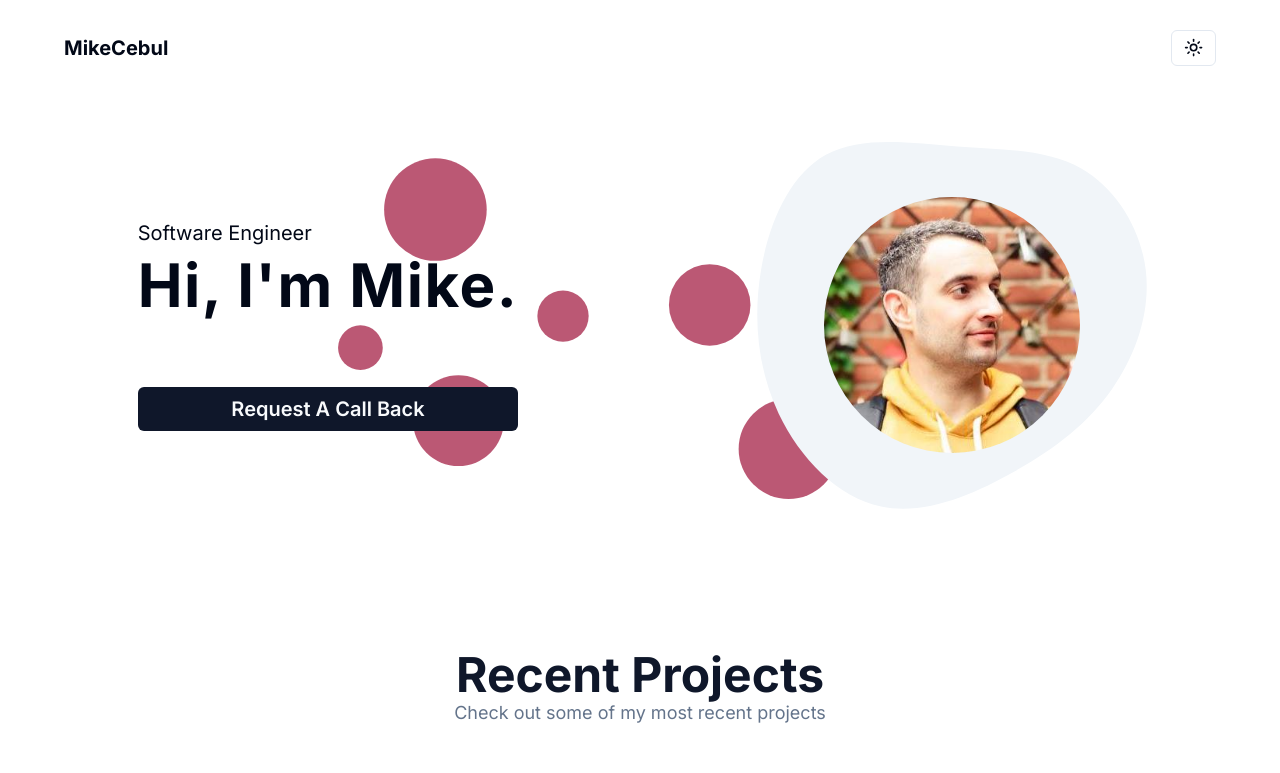
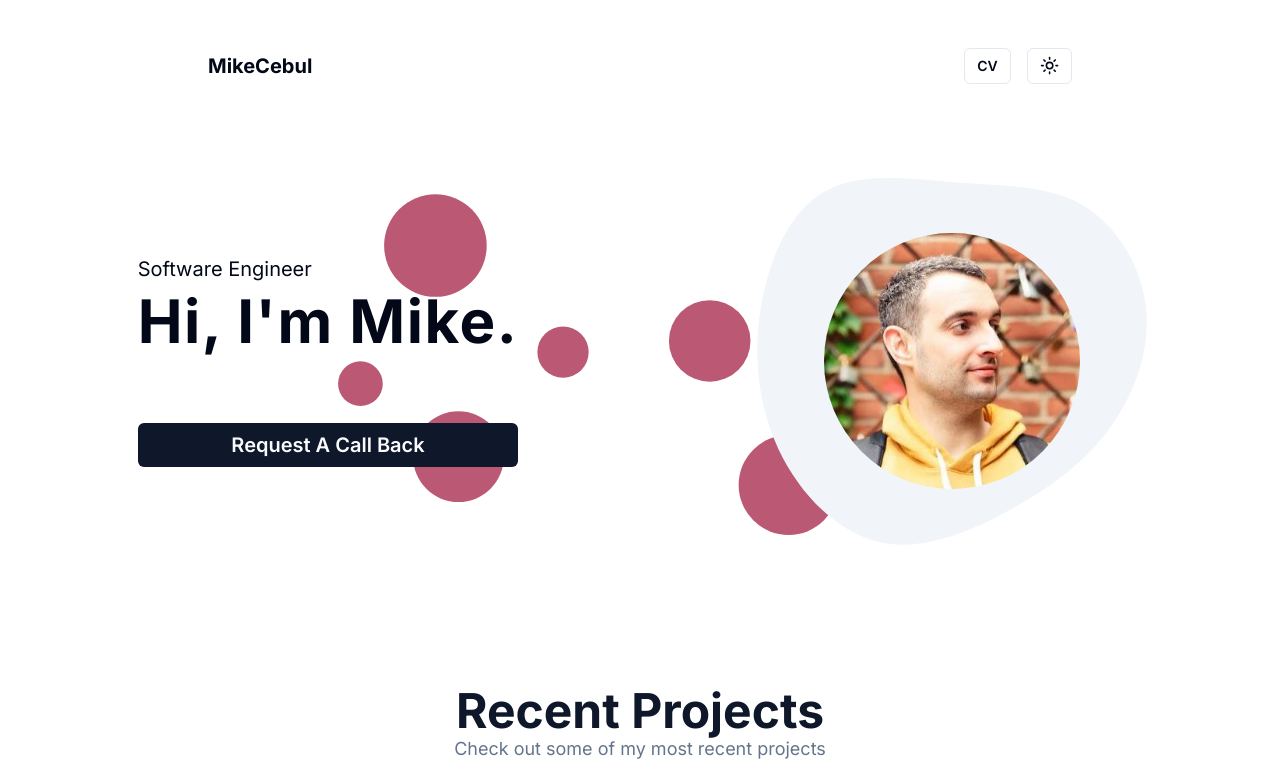
Before and after one commit to mikecebul/next-portfolio, a Next.js app: page / in a window 1280 px wide. Shown: the top 773 px of the page. Built offline with nearby package versions, Linux system fonts and the light colour scheme.

Commit message:
Chore: add CV, move projects to siteConfig

```diff
--- a/src/_components/main-nav.tsx
+++ b/src/_components/main-nav.tsx
@@ -3,44 +3,42 @@
 import * as React from "react";
 import Link from "next/link";
 
-import { cn, isActiveRoute } from "@/_lib/utils";
+import { cn } from "@/_lib/utils";
 import {
   NavigationMenu,
   NavigationMenuItem,
-  NavigationMenuLink,
   NavigationMenuList,
-  navigationMenuTriggerStyle,
 } from "@/_components/ui/navigation-menu";
 import { usePathname } from "next/navigation";
-import { siteConfig } from "@/_config/site";
 import { ModeToggle } from "./mode-toggle";
+import { buttonVariants } from "./ui/button";
 
 export function MainNav() {
   const currentPathName = usePathname();
 
   return (
-    <div className="flex justify-center items-center py-12 container relative">
-      <p className="text-xl font-bold absolute left-8 lg:left-16">MikeCebul</p>
-      <NavigationMenu className="justify-around">
-        <NavigationMenuList className="hidden">
-          {siteConfig.NavLinks.map((item) => (
-            <NavigationMenuItem key={item.title}>
-              <Link href={item.href} legacyBehavior passHref>
-                <NavigationMenuLink
-                  className={cn(navigationMenuTriggerStyle(), {
-                    "": isActiveRoute(currentPathName as string, item.href),
-                  })}
-                >
-                  {item.title}
-                </NavigationMenuLink>
+    <header className="container max-w-screen-lg">
+      <div className="flex justify-between items-center py-4 lg:p-12 relative">
+        <p className="text-xl font-bold">MikeCebul</p>
+        <NavigationMenu className="justify-end">
+          <NavigationMenuList className="space-x-4">
+            <NavigationMenuItem>
+              <Link
+                href="/resume.pdf"
+                className={cn(
+                  buttonVariants({ variant: "outline", size: "sm" }),
+                  "font-semibold"
+                )}
+              >
+                CV
               </Link>
             </NavigationMenuItem>
-          ))}
-        </NavigationMenuList>
-      </NavigationMenu>
-      <div className="absolute right-8 lg:right-16">
-        <ModeToggle />
+            <NavigationMenuItem>
+              <ModeToggle />
+            </NavigationMenuItem>
+          </NavigationMenuList>
+        </NavigationMenu>
       </div>
-    </div>
+    </header>
   );
 }
--- a/src/_config/site.ts
+++ b/src/_config/site.ts
@@ -1,14 +1,50 @@
 export type SiteConfig = typeof siteConfig;
 
 export const siteConfig = {
-NavLinks: [
+  navLinks: [
     {
-        title: "Home",
-        href: "/",
+      title: "CV",
+      href: "/resume.pdf",
+    },
+  ],
+  projects: [
+    {
+      name: "Zoom Hybrid Meeting Kiosk",
+      description:
+        "Start a Zoom hybrid meeting without the need for additional Polycom equipment or a Zoom Rooms subscription.",
+      image: "/zoom_kiosk.jpg",
+      link: "https://github.com/mikecebul/zoom-hybrid-meeting-kiosk",
+      technologies: [
+        "Electron.js",
+        "Vite",
+        "React",
+        "Express.js",
+        "Tailwindcss",
+        "Remote Tunnel",
+      ],
     },
     {
-        title: "Projects",
-        href: "/projects",
-    }
-]
-}
+      name: "BASES Outpatient Facility",
+      description:
+        "Business website with a dynamic team, services, about us, and donation sections, along with a   custom admin panel",
+      image: "/bases.png",
+      link: "https://github.com/mikecebul/bases",
+      technologies: [
+        "Next.js",
+        "Prisma",
+        "PostgreSQL",
+        "Tailwindcss",
+        "Shadcn-ui",
+        "Uploadthing",
+      ],
+    },
+    {
+      name: "District 21 Softball of Michigan",
+      description:
+        "E-commerce website to sell registration for tournaments and training workshops, tracking tournament stats, and a hall of fame section.",
+      image: "/d21_softball.png",
+      link: "/",
+      technologies: ["Next.js", "Strapi.js", "Stripe", "MUI"],
+    },
+  ],
+};
--- a/src/app/page.tsx
+++ b/src/app/page.tsx
@@ -1,4 +1,3 @@
-import { Button } from "@/_components/ui/button";
 import Image from "next/image";
 import { buttonVariants } from "@/_components/ui/button";
 import { cn } from "@/_lib/utils";
@@ -12,47 +11,7 @@ import {
   CardTitle,
 } from "@/_components/ui/card";
 import { ContactForm } from "@/_components/contact-form";
-
-const projects = [
-  {
-    name: "Zoom Hybrid Meeting Kiosk",
-    description:
-      "Start a Zoom hybrid meeting without the need for additional Polycom equipment or a Zoom Rooms subscription.",
-    image: "/zoom_kiosk.jpg",
-    link: "https://github.com/mikecebul/zoom-hybrid-meeting-kiosk",
-    technologies: [
-      "Electron.js",
-      "Vite",
-      "React",
-      "Express.js",
-      "Tailwindcss",
-      "Remote Tunnel",
-    ],
-  },
-  {
-    name: "BASES Outpatient Facility",
-    description:
-      "Business website with a dynamic team, services, about us, and donation sections, along with a   custom admin panel",
-    image: "/bases.png",
-    link: "https://github.com/mikecebul/bases",
-    technologies: [
-      "Next.js",
-      "Prisma",
-      "PostgreSQL",
-      "Tailwindcss",
-      "Shadcn-ui",
-      "Uploadthing",
-    ],
-  },
-  {
-    name: "District 21 Softball of Michigan",
-    description:
-      "E-commerce website to sell registration for tournaments and training workshops, tracking tournament stats, and a hall of fame section.",
-    image: "/d21_softball.png",
-    link: "/",
-    technologies: ["Next.js", "Strapi.js", "Stripe", "MUI"],
-  },
-];
+import { siteConfig } from "@/_config/site";
 
 export default function Home() {
   return (
@@ -121,7 +80,7 @@ function Cards() {
         </p>
       </div>
       <div className="grid grid-cols-1 md:grid-cols-2 lg:grid-cols-3 gap-6 md:px-6 lg:gap-12">
-        {projects.map((project, index) => (
+        {siteConfig.projects.map((project, index) => (
           <Card key={index}>
             <CardHeader>
               <CardTitle>{project.name}</CardTitle>
```
Also changed, not shown: 1 other file (tests, documents, lock files or other folders).
